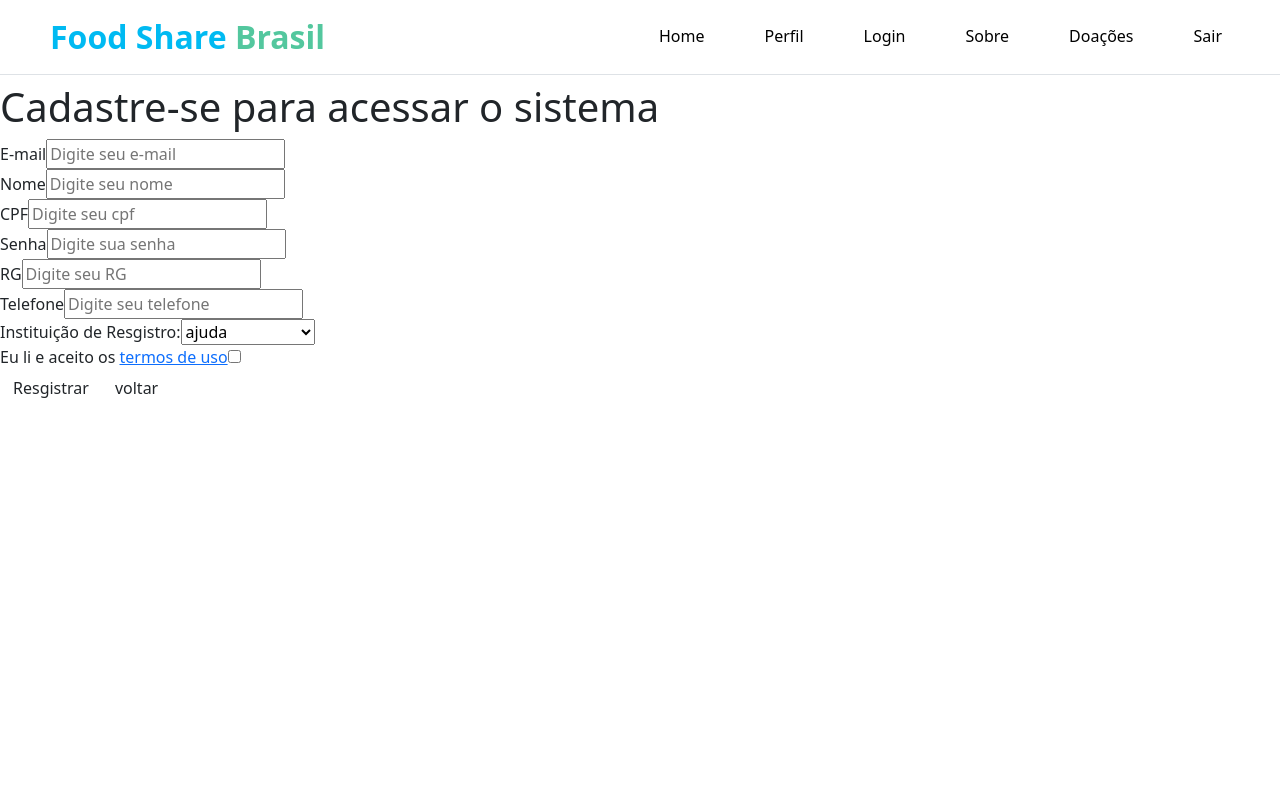
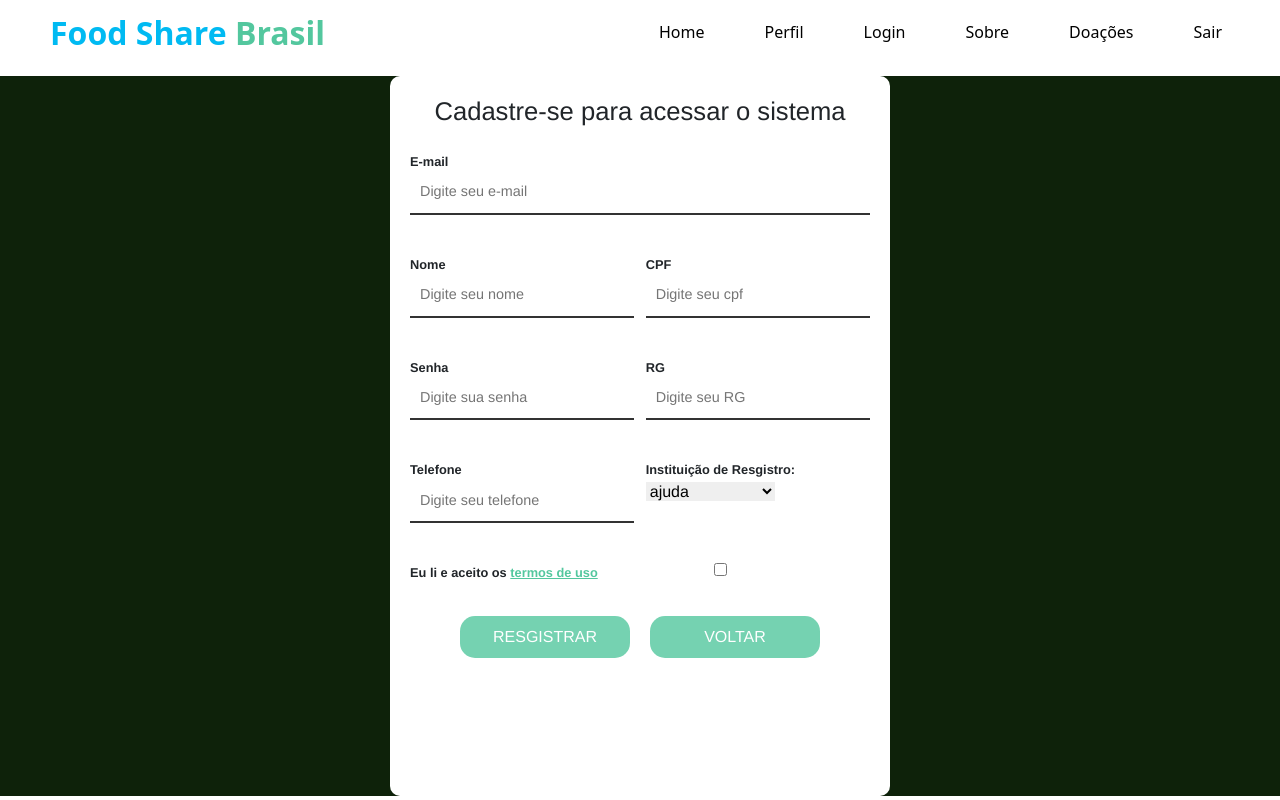
Before and after one commit to Kodo-Tech/F-brica-de-Projetos, an Angular app in the folder Frontend/: page /cadastro in a window 1280 px wide. Built offline with nearby package versions, Linux system fonts and the light colour scheme.

Commit message:
mudancas front

```diff
--- a/Frontend/src/app/cadastro/cadastro.component.css
+++ b/Frontend/src/app/cadastro/cadastro.component.css
@@ -0,0 +1,145 @@
+/* geral */
+* {
+    margin: 0;
+    padding: 0;
+    box-sizing: border-box;
+    font-family: Helvetica, sans-serif;
+    border: none;
+  }
+  main{
+    background-color:rgb(14, 34, 10);
+  }
+  input, label {
+    display: block;
+    outline: none;
+    width: 100%;
+  }
+
+  a {
+    color: #53C79E;
+  }
+  /* form */
+  #main-container {
+    height: 90vh;
+    margin-top:10px;
+    width: 500px;
+    margin-left: auto;
+    margin-right: auto;
+    background-color: #FFF;
+    border-radius: 10px;
+    padding: 20px;
+  }
+
+  #main-container h1 {
+    text-align: center;
+    margin-bottom: 25px;
+    font-size: 1.6rem;
+  }
+
+  form {
+    display: flex;
+    flex-wrap: wrap;
+    justify-content: space-between;
+  }
+
+  .full-box {
+    flex: 1 1 90%;
+    position: relative;
+  }
+
+  .half-box {
+    flex: 1 1 45%;
+    position: relative;
+  }
+
+  .spacing {
+    margin-right: 2.5%;
+  }
+
+  label {
+    font-weight: bold;
+    font-size: .8rem;
+  }
+
+  input {
+    border-bottom: 2px solid #323232;
+    padding: 10px;
+    font-size: .9rem;
+    margin-bottom: 40px;
+  }
+
+  input:focus {
+    border-color: #53C79E;
+  }
+
+  input[type="submit"] {
+    background-color: #53C79E;
+    color: #FFF;
+    border: none;
+    border-radius: 20px;
+    height: 30px;
+    cursor: pointer;
+  }
+
+  #box-terms {
+  display: flex;
+  width: 90%;
+  }
+
+
+  #agreement-label{
+    margin: 0px 0px 0px 0px;
+    padding: 0px;
+  }
+
+  .error-validation {
+    color: #ff1a1a;
+    position: absolute;
+    top: 57px;
+    font-size: 12px;
+  }
+
+  .template {
+    display: none;
+  }
+
+  /* logo foodshare */
+  h2 {
+    color: #00baf2;
+    font-weight: bold;
+  }
+
+  h2 span {
+    color: #53C79E;
+  }
+  .btn{
+    margin:10px;
+    background-color:#53C79E;
+    color: #fff;
+    text-transform: uppercase;
+    margin: auto;
+    width: 170px;
+    padding: 9px;
+    border: none;
+    cursor: pointer;
+    opacity: 0.8;
+    border-radius: 15px;
+  }
+  #back{
+margin-left: 20px;
+  }
+  .box-btn{
+  margin: auto;
+  }
+  .nav-item:hover{
+    background-color: #53C79E;
+    margin-left: 10px;
+    border-radius: 10px;
+
+  }
+  .nav-link{
+    color: black;
+  }
+  .nav-link:hover{
+    color: black;
+  }
--- a/Frontend/src/app/cadastro/cadastro.component.html
+++ b/Frontend/src/app/cadastro/cadastro.component.html
@@ -1,5 +1,5 @@
 
-<main>
+<main >
   <div id="main-container">
     <h1>Cadastre-se para acessar o sistema</h1>
     <form id="register-form" action="">
@@ -44,8 +44,8 @@
       </div>
       <div class="box-btn">
         <!-- <input id="btn-submit" type="submit" value="Registrar"> -->
-          <a href="../login/index.html"  class="btn">Resgistrar</a>
-          <a href="../login/index.html"  class="btn">voltar</a>
+          <a href="../login/index.html"   class="btn" id="register">Resgistrar</a>
+          <a href="../login/index.html"  class="btn" id="back">voltar</a>
       </div>
     </form>
   </div>
--- a/Frontend/src/app/login/login.component.html
+++ b/Frontend/src/app/login/login.component.html
@@ -15,10 +15,10 @@
       <p class="event-date"></p>
     </div>
     <div id="subscription-form">
-      <div *ngFor="let item of cadastro ">
+      <!-- <div *ngFor="let item of cadastro ">
         <a [routerLink]="[item.rota]" class="btn">{{item.titulo}}</a>
-      </div>
-      <!-- <a href="../formulario/cadastro.html" class="btn">criar conta</a> -->
+      </div> -->
+      <a routerLink ="/cadastro" class="btn">criar conta</a>
       <div class="division"></div>
       <form>
         <div class="form-group">
--- a/Frontend/src/app/menu-topo/menu-topo.component.html
+++ b/Frontend/src/app/menu-topo/menu-topo.component.html
@@ -1,9 +1,9 @@
 <div>
-  <header id="header" class="d-flex flex-wrap justify-content-center  py-2 mb-2 border-bottom ">
+  <header id="header" class="d-flex flex-wrap justify-content-center  py-1  ">
     <a href="/" class="d-flex align-items-center mb-3 mb-md-0 me-md-auto text-dark text-decoration-none">
       <h2>Food Share <span>Brasil</span></h2>
     </a>
-    <ul class="nav nav-pills py-3 px-5">
+    <ul class="nav nav-pills py-3 px-5" style="margin:0px;">
       <li *ngFor="let item of menus" >
         <a [routerLink]="[item.rota]" style="color:black;"aria-current="page" class="nav-item">{{item.titulo}}</a>
       </li>
```
